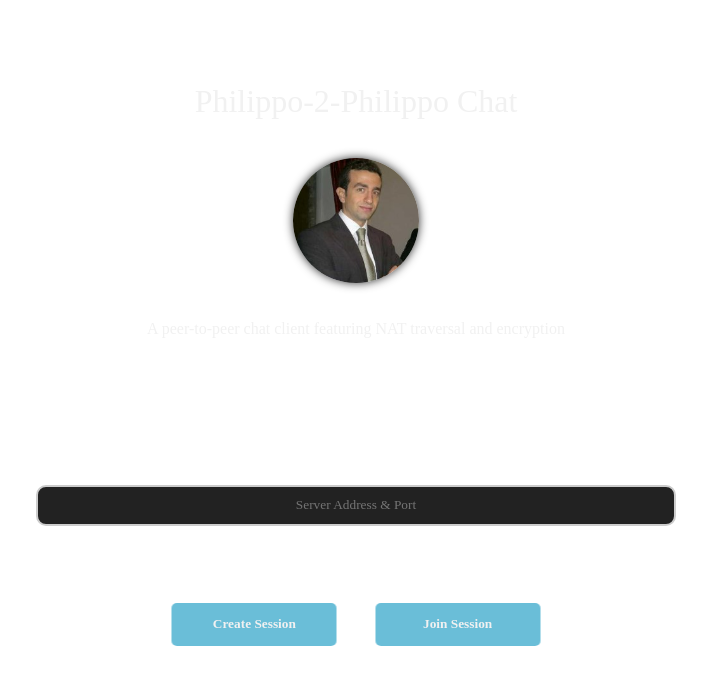
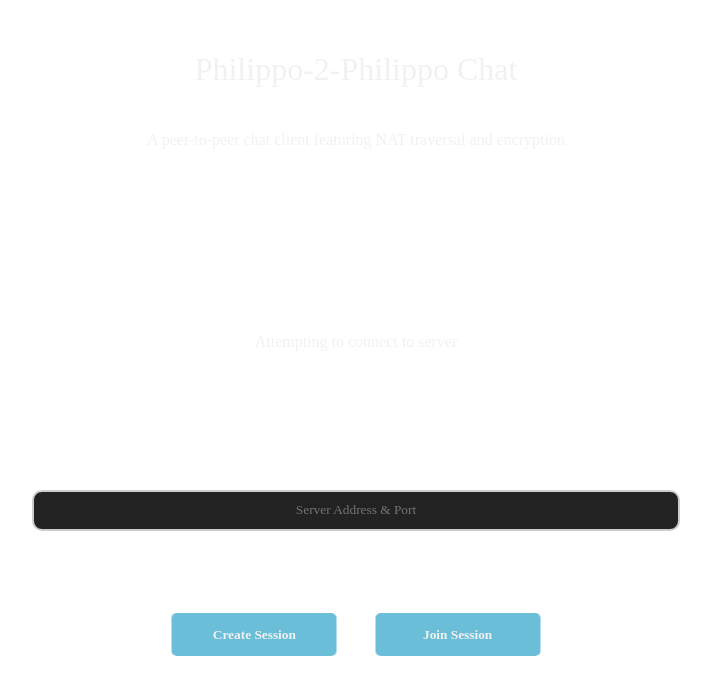
Before and after one commit to alexboii/Amigo-2-Amigo-Chat, a React app: page / in a window 1280 px wide. Shown: the top 694 px of the page, without its empty margins (284-995 px from the left). Built offline with nearby package versions, Linux system fonts and the light colour scheme; the HTML template or start-up script is replaced by a standard one.

Commit message:
added loading message & whatnot

```diff
--- a/package.json
+++ b/package.json
@@ -33,13 +33,16 @@
     "react": "^16.0.0",
     "react-dom": "^16.0.0",
     "style-loader": "^0.19.0",
+    "svg-inline-loader": "^0.8.0",
     "webpack": "^3.6.0",
     "webpack-dev-server": "^2.4.5"
   },
   "dependencies": {
     "bootstrap": "^4.0.0-alpha.6",
+    "loading-svg": "^1.0.0",
     "react": "^16.1.1",
     "react-collapse": "^4.0.3",
+    "react-loading": "^1.0.1",
     "react-motion": "^0.5.2"
   }
 }
--- a/src/assets/css/App.css
+++ b/src/assets/css/App.css
@@ -30,7 +30,7 @@ h4 {
   height: 100%;
 }
 .header {
-  flex: 2;
+  flex: 1;
   display: flex;
   align-items: center;
   justify-content: center;
@@ -39,6 +39,12 @@ h4 {
 .session-holder {
   flex: 1;
   width: 100%;
+  display: flex;
+  align-items: center;
+  justify-content: space-between;
+  flex-direction: column;
+}
+.loader {
   display: flex;
   align-items: center;
   justify-content: space-between;
@@ -66,10 +72,10 @@ input[type="text"]:focus {
 }
 .server-address-holder {
   display: flex;
-  flex: 0.8;
+  flex: 2;
   align-items: center;
   justify-content: space-around;
-  flex-direction: row;
+  flex-direction: column;
   width: 50%;
 }
 .button {
--- a/src/components/App.js
+++ b/src/components/App.js
@@ -3,6 +3,8 @@ import React, { Component, Button } from "react";
 import "../assets/css/App.css";
 import { UnmountClosed as Collapse } from "react-collapse";
 import * as SessionController from "../controllers/SessionController";
+import loading_svg from "../../node_modules/loading-svg/loading-balls.svg";
+import ReactLoading from "react-loading";
 
 const CSS_NAME = "button button--nuka button--round-s button--text-thick";
 
@@ -13,8 +15,39 @@ class App extends Component {
     this.state = {
       toggleNewToken: false,
       createSessionCSS: CSS_NAME,
-      randomToken: SessionController.getRandomInt(9999, 0)
+      randomToken: SessionController.getRandomInt(9999, 0),
+      statusMessage: ""
     };
+
+    this.setMessage = this.setMessage.bind(this);
+    this.onRandomTockenToggle = this.onRandomTockenToggle.bind(this);
+  }
+
+  componentDidMount() {
+    // TODO: Add fade in, fade out
+    // TODO: Perhaps, if time, refactor loading message into own component
+    // TODO: Disable create session and join session buttons
+    this.setMessage("Attempting to connect to server");
+  }
+
+  setMessage(message) {
+    this.setState({ statusMessage: message });
+  }
+
+  onRandomTockenToggle() {
+    this.setState({ toggleNewToken: !this.state.toggleNewToken });
+
+    this.setState({
+      createSessionCSS: !this.state.toggleNewToken
+        ? CSS_NAME + " active"
+        : CSS_NAME
+    });
+
+    if (!this.state.toggleNewToken) {
+      this.setState({
+        randomToken: SessionController.getRandomInt(9999, 1000)
+      });
+    }
   }
 
   render() {
@@ -22,27 +55,17 @@ class App extends Component {
       <div className="main">
         {header()}
         <div className="server-address-holder">
+          <div class="loader">
+            <ReactLoading type={"bubbles"} />
+            <span textColor={"#50C878"}>{this.state.statusMessage}</span>
+          </div>
           <input type="text" placeholder="Server Address & Port" />
         </div>
         <div className="session-holder">
           <div className="button-holder">
             <button
               className={this.state.createSessionCSS}
-              onClick={() => {
-                this.setState({ toggleNewToken: !this.state.toggleNewToken });
-
-                this.setState({
-                  createSessionCSS: !this.state.toggleNewToken
-                    ? CSS_NAME + " active"
-                    : CSS_NAME
-                });
-
-                if (!this.state.toggleNewToken) {
-                  this.setState({
-                    randomToken: SessionController.getRandomInt(9999, 1000)
-                  });
-                }
-              }}
+              onClick={this.onRandomTockenToggle}
             >
               Create Session
             </button>
@@ -71,7 +94,6 @@ function header() {
   return (
     <div className="header">
       <h1>Philippo-2-Philippo Chat</h1>
-      <img className="img-circle" src={filippo_image} />
       <h4>A peer-to-peer chat client featuring NAT traversal and encryption</h4>
     </div>
   );
--- a/webpack.build.config.js
+++ b/webpack.build.config.js
@@ -44,6 +44,10 @@ module.exports = {
           { loader: "file-loader?name=font/[name]__[hash:base64:5].[ext]" }
         ],
         include: defaultInclude
+      },
+      {
+        test: /\.svg$/,
+        loader: "svg-inline-loader"
       }
     ]
   },
--- a/webpack.dev.config.js
+++ b/webpack.dev.config.js
@@ -39,6 +39,10 @@ module.exports = {
           { loader: "file-loader?name=font/[name]__[hash:base64:5].[ext]" }
         ],
         include: defaultInclude
+      },
+      {
+        test: /\.svg$/,
+        loader: "svg-inline-loader"
       }
     ]
   },
```
